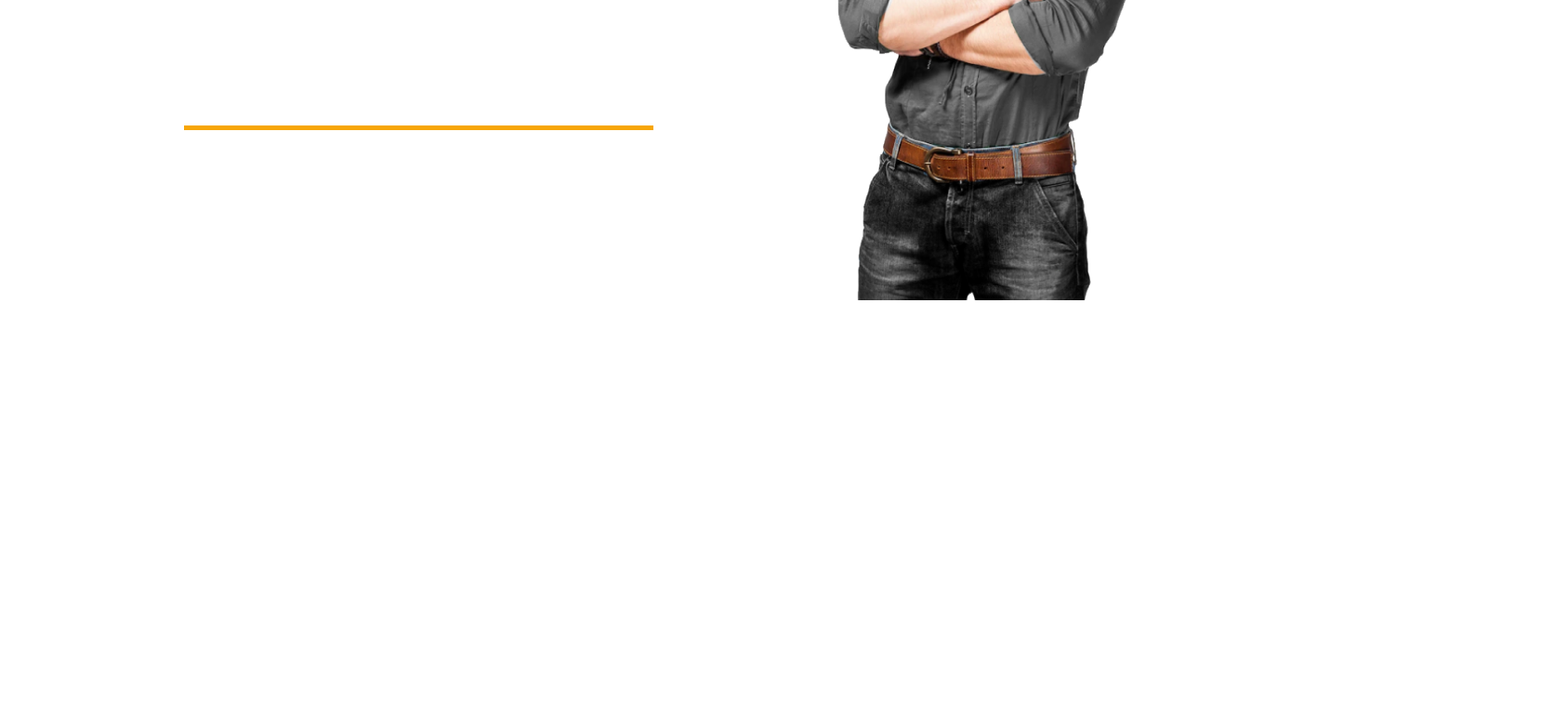
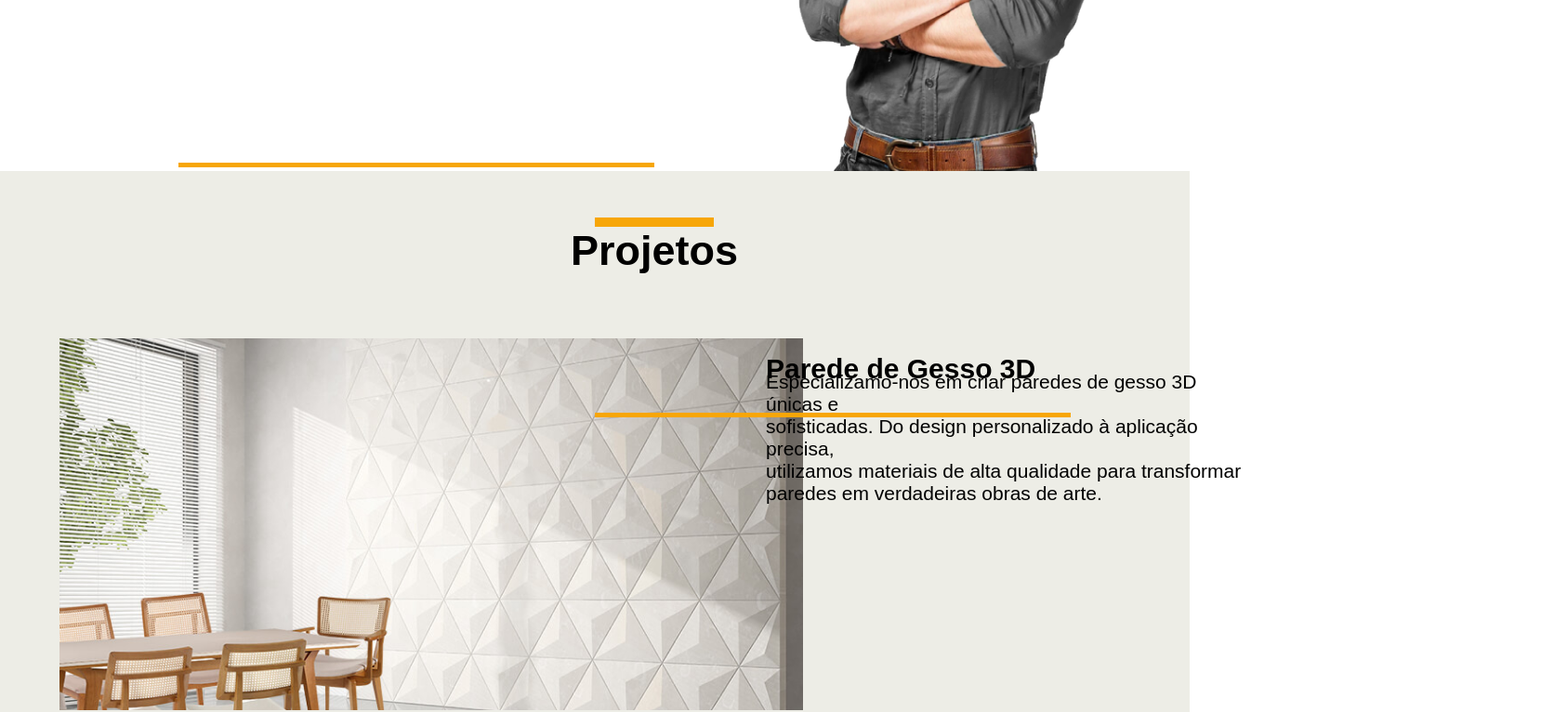
Before and after one commit to gustavoGui17/WebGessoDecoracao, a React (Vite) app: page / in a window 1280 px wide. Shown: the part 1080-1846 px from the top of the page at 93% size, 1672 px wide, since content can reach past the window. Built offline with nearby package versions, Linux system fonts and the light colour scheme.

Commit message:
tela de projetos
Adicionando a tela de projetos

```diff
--- a/src/App.jsx
+++ b/src/App.jsx
@@ -1,5 +1,6 @@
 import StyledNavbar from "./components/header/StyledNavbar";
 import StyledMain from "./components/main/StyledMain";
+import StyledProjeto from "./components/projeto/StyledProjeto";
 
 
 export default function App() {
@@ -8,6 +9,7 @@ export default function App() {
     <div>
       <StyledNavbar/>
       <StyledMain/>
+      <StyledProjeto/>
     </div>
 
   )
--- a/src/components/header/StyledNavbar.jsx
+++ b/src/components/header/StyledNavbar.jsx
@@ -4,8 +4,8 @@ import logo from '../../img/FotoDeFundo.png'
 
 const StyleHeader = styled.header`
     margin: auto;
-    height: 98px;
-    width: 208vh;
+    height: 100px;
+    width: 100%;
     position: absolute;
     background-color: #ffffffbe;
 
--- a/src/components/main/StyledMain.jsx
+++ b/src/components/main/StyledMain.jsx
@@ -5,6 +5,7 @@ import StyleTraco2 from '../espacamento/StyledTraco2'
 
 const StyleMain = styled.main`
   position: relative;
+  padding-bottom: 80px;
   display: flex;
   flex-direction: column;
   align-items: center;
--- /dev/null
+++ b/src/components/projeto/ProjetoParede.jsx
@@ -0,0 +1,69 @@
+import styled from "styled-components";
+
+const StyleTraco = styled.div`
+  content: '';
+  position: absolute;
+  bottom: 115%;
+  left: 45%;
+  height: 10px;
+  width: 10%;
+  background-color: #F7A607;
+`
+
+const StyleTitulo = styled.h1`
+  position: relative;
+  bottom: 160px;
+  display: flex;
+  align-items: center;
+  justify-content: center;
+  font-size: 45px;
+  padding-top: 5vh;
+  padding-bottom: 10vh;
+`
+
+
+const StyleTitulo01 = styled.h1`
+  display: flex;
+  align-items: center;
+  justify-content: center;
+  position: absolute;
+  bottom: 90vh;
+  left: 95vh;
+  font-size: 30px;
+`
+
+const StyleTraco2 = styled.div`
+  content: '';
+  position: absolute;
+  top: 10%;
+  left: 45%;
+  height: 5px;
+  width: 40%;
+  background-color: #F7A607;
+`
+
+const StyleParagra01 = styled.p`
+  display: flex;
+  align-items: center;
+  font-size: 21px;
+  justify-content: center;
+  position: absolute;
+  bottom: 75vh;
+  left: 95vh;
+`
+
+export default function ProjetoParede (){
+    return(
+        <div>
+            <StyleTraco/>
+             <StyleTitulo>Projetos</StyleTitulo>
+            <StyleTraco2/>
+             <StyleTitulo01>Parede de Gesso 3D</StyleTitulo01>
+                <StyleParagra01>Especializamo-nos em criar paredes de gesso 3D únicas e
+                 <br />sofisticadas. Do design personalizado à aplicação precisa,
+                 <br /> utilizamos materiais de alta qualidade para transformar
+                 <br /> paredes em verdadeiras obras de arte.
+                </StyleParagra01>
+        </div>
+    )
+}
--- /dev/null
+++ b/src/components/projeto/ProjetoTeto.jsx
@@ -0,0 +1 @@
+import styled from "styled-components";
--- a/src/components/projeto/StyledProjeto.jsx
+++ b/src/components/projeto/StyledProjeto.jsx
@@ -0,0 +1,40 @@
+import styled from "styled-components";
+import paredeGesso from '../../img/parede-gesso-3d.png'
+import tetoGesso from '../../img/forro-gesso.png'
+import ProjetoParede from "./ProjetoParede";
+
+const StyleProjeto = styled.section`
+position: relative;
+bottom: 500px;
+background-color: #EDEDE6;
+`
+
+const StyleGesso = styled.section`
+  background-image: url(${paredeGesso});
+  background-repeat: no-repeat;
+  position: relative;
+  height: 100vh;
+  top: 180px;
+  left: 5%;
+`
+
+const StyleForro = styled.section`
+ background-image: url(${tetoGesso});
+ background-repeat: no-repeat;
+ height: 100vh;
+ position: relative;
+`
+
+
+export default function StyledProjeto (){
+    return(
+        <StyleProjeto>
+                <StyleGesso>
+                    <ProjetoParede/>
+                </StyleGesso>
+                <StyleForro>
+
+                </StyleForro>
+        </StyleProjeto>
+    )
+}
--- a/src/css/globalStyles.js
+++ b/src/css/globalStyles.js
@@ -1,14 +1,12 @@
 import { createGlobalStyle } from 'styled-components'
 
-export default createGlobalStyle`
-    * {
-    font-family: "Poppins", sans-serif;
+const GlobalStyle = createGlobalStyle`
+  body {
+    margin: 0;
     padding: 0;
-    margin: 0;
-    text-decoration: none;
-    list-style: none;
     box-sizing: border-box;
-    border: none;
-    }
+    font-family: 'Arial', sans-serif;
+  }
+`;
 
-`
+export default GlobalStyle;
--- a/src/css/index.css
+++ /dev/null
@@ -1,8 +0,0 @@
-* {
-  font-family: "Poppins", sans-serif;
-  padding: 0;
-  margin: 0;
-  text-decoration: none;
-  list-style: none;
-  box-sizing: border-box;
-}
--- a/src/main.jsx
+++ b/src/main.jsx
@@ -1,9 +1,11 @@
 import React from 'react'
 import ReactDOM from 'react-dom/client'
 import App from './App.jsx'
+import GlobalStyle from './css/globalStyles.js'
 
 ReactDOM.createRoot(document.getElementById('root')).render(
   <React.StrictMode>
+    <GlobalStyle/>
     <App />
   </React.StrictMode>,
 )
--- a/src/styles.js
+++ /dev/null
@@ -1 +0,0 @@
-import styled from "styled-componets"
```
